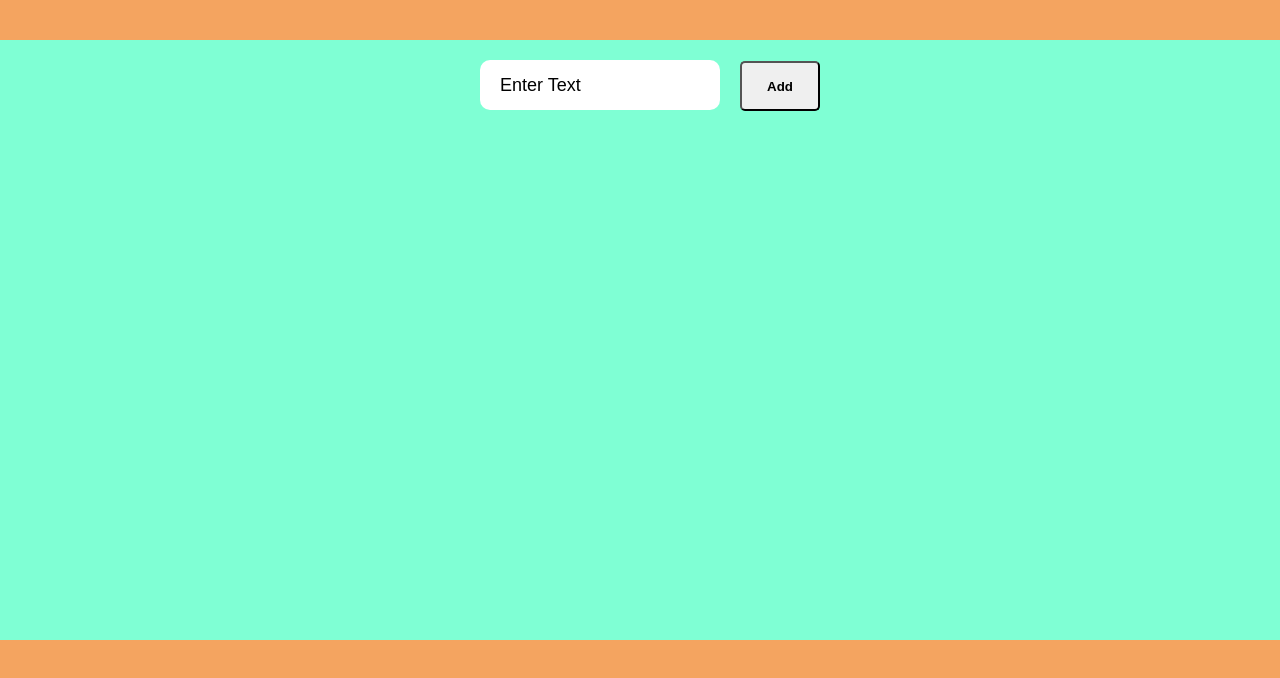
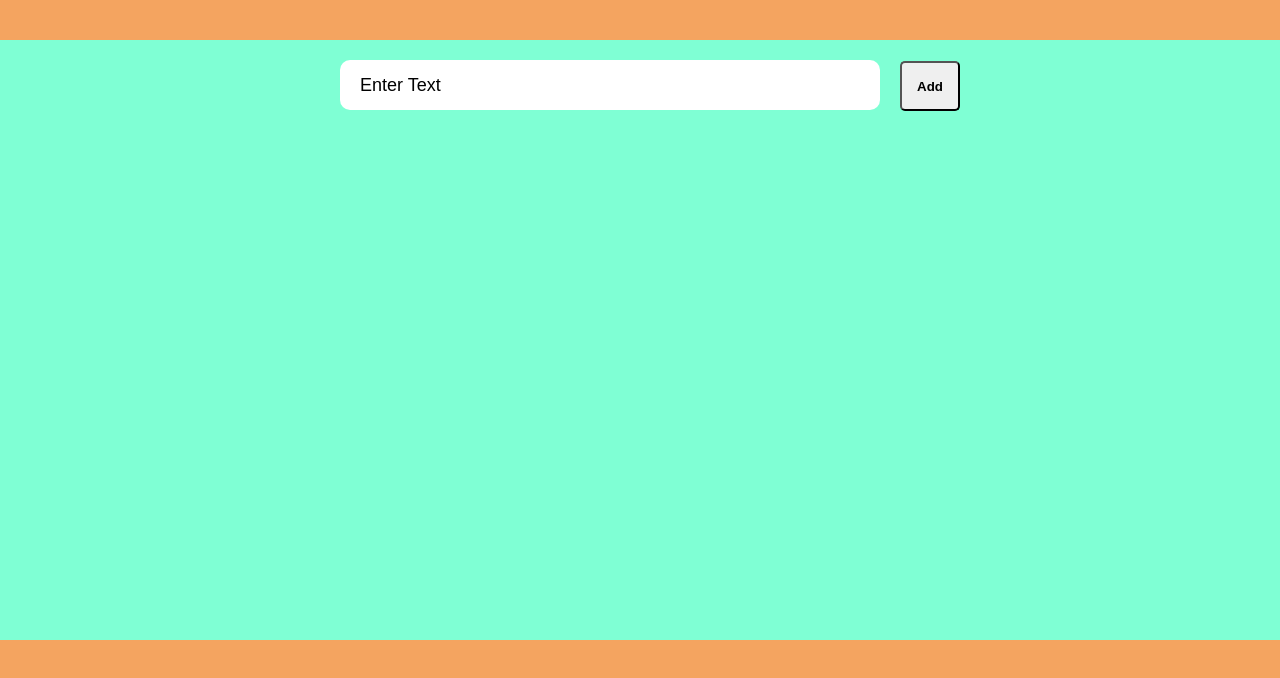
Before and after one commit to Thaneshwor/react-todo-app, a React (Create React App) app: page / in a window 1280 px wide. Shown: the top 678 px of the page. Built offline with nearby package versions, Linux system fonts and the light colour scheme.

Commit message:
Add code to remove lists

```diff
--- a/src/App.css
+++ b/src/App.css
@@ -12,7 +12,7 @@ body{
 
 #to-do-form input{
   border: 0;
-  width: 200px;
+  width: 500px;
   height: 50px;
   padding: 0 20px;
   margin: 20px;
@@ -31,7 +31,7 @@ body{
 
 #to-do-form button{
   height: 50px;
-  width: 80px;
+  width: 60px;
   border-radius: 5px;
   cursor: pointer;
   font-weight: bolder;
--- a/src/App.js
+++ b/src/App.js
@@ -14,6 +14,7 @@ class App extends React.Component {
       }
     }
     this.handleInput = this.handleInput.bind(this);
+    this.deleteItem = this.deleteItem.bind(this);
     this.addItem = this.addItem.bind(this);
   }
 
@@ -43,6 +44,11 @@ class App extends React.Component {
     }
   }
 
+  deleteItem(key) {
+    const filteredItems = this.state.items.filter(item => item.key !== key);
+    this.setState({ items: filteredItems })
+  }
+
   render() {
     return (
 
@@ -54,7 +60,8 @@ class App extends React.Component {
             <button type='submit'>Add</button>
           </form>
         </header>
-        <ListItems items={this.state.items} />
+        <ListItems items={this.state.items}
+          deleteItem={this.deleteItem} />
       </div>
 
     );
--- a/src/ListItems.css
+++ b/src/ListItems.css
@@ -6,6 +6,7 @@
     margin: 20px auto;
     border-radius: 5px;
 }
+
 .list p{
     padding: 15px 20px;
     position: relative;
--- a/src/ListItems.js
+++ b/src/ListItems.js
@@ -6,7 +6,9 @@ function ListItems(props) {
     const items = props.items;
     const listItems = items.map(item => {
         return <div className='list' key={item.key}>
-            <p>{item.text}<span><img src={Trash} /></span></p>
+            <p>{item.text}<span onClick={() => props.deleteItem(item.key)}>
+                <img src={Trash} /></span>
+            </p>
         </div>
 
     })
```
